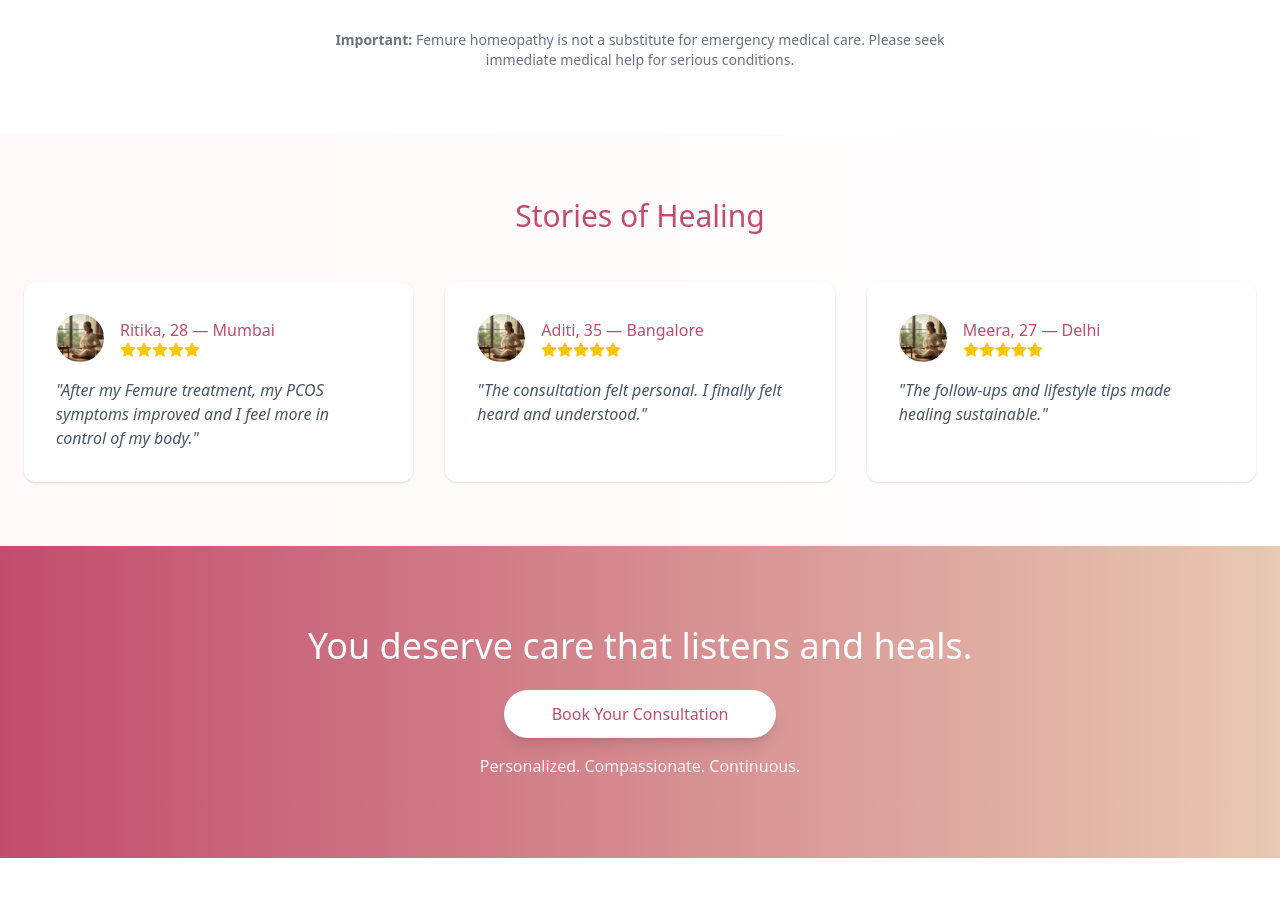
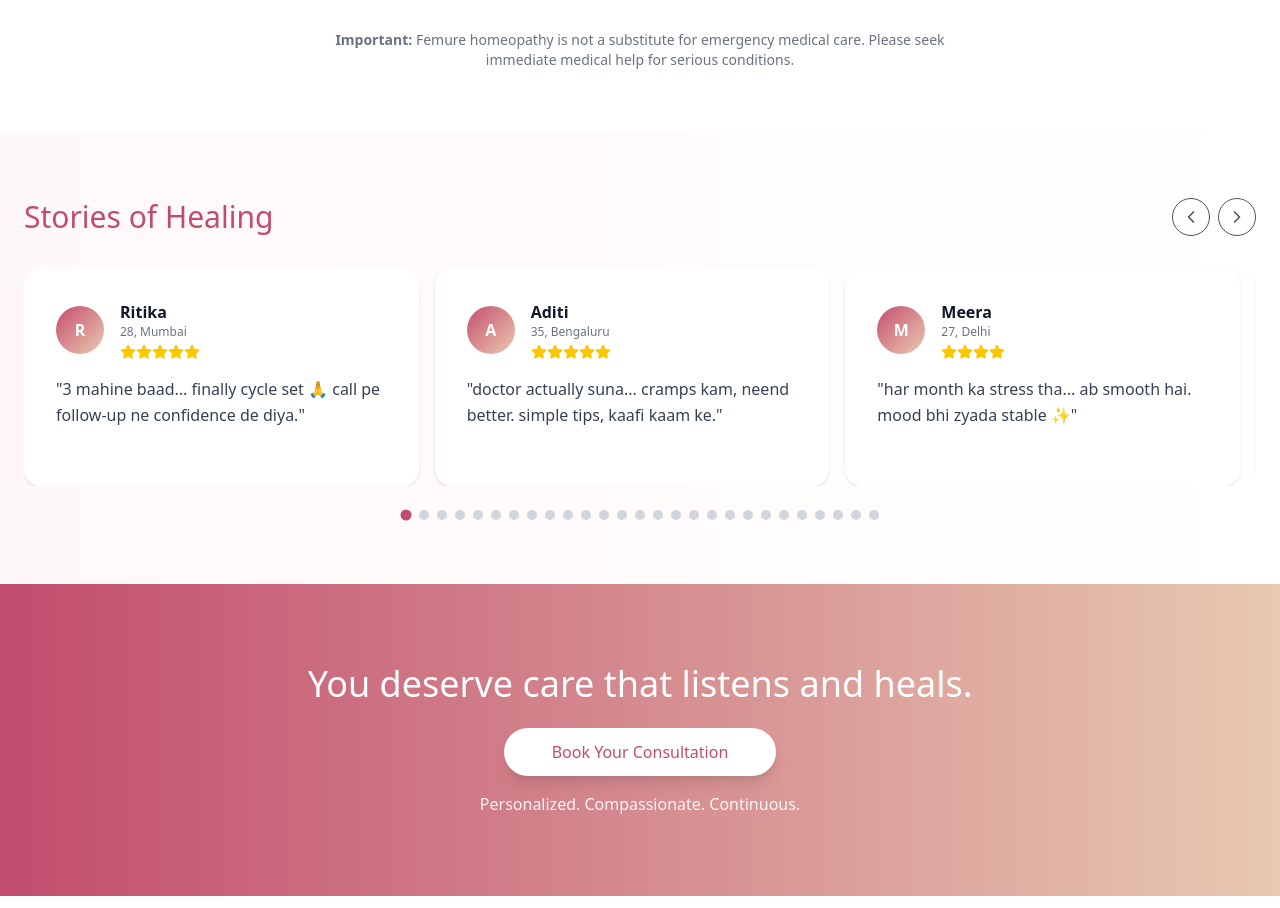
Before and after one commit to anujrathore2733/femure, a Next.js app: page / in a window 1280 px wide. Shown: the part 9100-10008 px from the top of the page. Built offline with nearby package versions, Linux system fonts and the light colour scheme; no server answers.

Commit message:
feat(testimonials): 20+ Hinglish human reviews, initials avatars, compact mobile cards

```diff
--- a/src/components/TestimonialsSection.jsx
+++ b/src/components/TestimonialsSection.jsx
@@ -1,51 +1,139 @@
-import Image from 'next/image';
-import { Star } from 'react-feather';
+import { Star, ChevronLeft, ChevronRight } from 'react-feather';
+import { useRef, useState, useEffect } from 'react';
 
 const testimonials = [
-    {
-        name: 'Ritika, 28 — Mumbai',
-        quote: 'After my Femure treatment, my PCOS symptoms improved and I feel more in control of my body.',
-        rating: 5,
-        image: '/img1.png',
-    },
-    {
-        name: 'Aditi, 35 — Bangalore',
-        quote: 'The consultation felt personal. I finally felt heard and understood.',
-        rating: 5,
-        image: '/img1.png',
-    },
-    {
-        name: 'Meera, 27 — Delhi',
-        quote: 'The follow-ups and lifestyle tips made healing sustainable.',
-        rating: 5,
-        image: '/img1.png',
-    },
+    { name: 'Ritika', meta: '28, Mumbai', quote: '3 mahine baad... finally cycle set 🙏 call pe follow‑up ne confidence de diya.', rating: 5, image: '/img1.png' },
+    { name: 'Aditi', meta: '35, Bengaluru', quote: 'doctor actually suna... cramps kam, neend better. simple tips, kaafi kaam ke.', rating: 5, image: '/img2.png' },
+    { name: 'Meera', meta: '27, Delhi', quote: 'har month ka stress tha... ab smooth hai. mood bhi zyada stable ✨', rating: 4, image: '/img3.png' },
+    { name: 'Sana', meta: '31, Pune', quote: 'pcos acne dheere dheere gaya... creams se better ye long‑term waali cheez lagi.', rating: 4, image: '/img4.png' },
+    { name: 'Nisha', meta: '29, Jaipur', quote: 'first time feel hua ki kisi ne samjha. period pain ~60% kam.', rating: 5, image: '/img1.png' },
+    { name: 'Ananya', meta: '24, Lucknow', quote: 'ghar ka khana tweak kiya bas... pms ka gussa control 😅', rating: 4, image: '/img2.png' },
+    { name: 'Kavya', meta: '33, Hyderabad', quote: 'video consult smooth... meds time pe. slow n steady change.', rating: 4, image: '/img3.png' },
+    { name: 'Priya', meta: '26, Indore', quote: 'spotting issue solve ✅ ab cycle predictable lagta.', rating: 5, image: '/img4.png' },
+    { name: 'Simran', meta: '30, Chandigarh', quote: 'bloating + cramps dono control... check‑ins helpful the.', rating: 4, image: '/img1.png' },
+    { name: 'Ishita', meta: '32, Gurgaon', quote: 'saalon baad painkillers nahi liye. relief!', rating: 5, image: '/img2.png' },
+    { name: 'Tanya', meta: '25, Noida', quote: 'pehle delay... ab on time. skin bhi thodi better 😊', rating: 4, image: '/img3.png' },
+    { name: 'Neha', meta: '34, Kolkata', quote: 'stress kam to sleep theek... overall calmer feel.', rating: 4, image: '/img4.png' },
+    { name: 'Aisha', meta: '29, Ahmedabad', quote: 'remedies gentle... side effects zero. patience rakho... result aata hai.', rating: 5, image: '/img1.png' },
+    { name: 'Pooja', meta: '27, Bhopal', quote: 'plan personalize kiya... 2 months mein clear difference.', rating: 5, image: '/img2.png' },
+    { name: 'Shruti', meta: '31, Thane', quote: 'mood swings control mein.. partner bhi notice kar raha 😄', rating: 4, image: '/img3.png' },
+    { name: 'Rhea', meta: '23, Surat', quote: 'irregular se stable. tension kam... life easy.', rating: 5, image: '/img4.png' },
+    { name: 'Gayatri', meta: '36, Nagpur', quote: 'thyroid + period dono manageable ab. slow improvements but solid.', rating: 4, image: '/img1.png' },
+    { name: 'Bhavana', meta: '28, Patna', quote: 'call notes clear... next steps simple. follow karna easy laga.', rating: 4, image: '/img2.png' },
+    { name: 'Zoya', meta: '26, Kochi', quote: 'cravings aur pms headache... dono kam. thoda time laga... worth.', rating: 4, image: '/img3.png' },
+    { name: 'Avni', meta: '30, Udaipur', quote: 'weight stable... period pehle jaisa heavy nahi. good.', rating: 3, image: '/img4.png' },
+    { name: 'Mahima', meta: '33, Amritsar', quote: 'nutrition waali call useful... realistic changes bataye.', rating: 5, image: '/img1.png' },
+    { name: 'Ira', meta: '22, Kanpur', quote: 'college schedule ke saath bhi manageable... nice.', rating: 4, image: '/img2.png' },
+    { name: 'Yashika', meta: '29, Vadodara', quote: 'cycle set + skin glow... bonus mila 😌', rating: 5, image: '/img3.png' },
+    { name: 'Srishti', meta: '27, Guwahati', quote: 'pehle doubt tha... ab believer. slow par steady.', rating: 4, image: '/img4.png' },
+    { name: 'Anushka', meta: '26, Delhi', quote: '2 lines? nahi.. bas itna: works for me 👍', rating: 4, image: '/img1.png' },
+    { name: 'Heena', meta: '35, Mumbai', quote: 'pehle cramps, mood, acne... sab ek saath trigger hota tha. ab cycle kaafi normal lagta, mind bhi shaant 🙂', rating: 5, image: '/img2.png' },
+    { name: 'Rimsha', meta: '24, Jaipur', quote: 'nice. helpful team.', rating: 4, image: '/img3.png' }
 ];
 
 export default function TestimonialsSection() {
+    const scrollRef = useRef(null);
+    const [active, setActive] = useState(0);
+    const getInitials = (name) => {
+        if (!name) return '';
+        const parts = name.trim().split(/\s+/);
+        const first = parts[0]?.[0] || '';
+        const second = parts[1]?.[0] || '';
+        return (first + second).toUpperCase();
+    };
+
+    useEffect(() => {
+        const container = scrollRef.current;
+        if (!container) return;
+        const onScroll = () => {
+            const width = container.clientWidth;
+            const idx = Math.round(container.scrollLeft / width);
+            setActive(idx);
+        };
+        container.addEventListener('scroll', onScroll, { passive: true });
+        return () => container.removeEventListener('scroll', onScroll);
+    }, []);
+
+    const scrollBySlides = (delta) => {
+        const container = scrollRef.current;
+        if (!container) return;
+        const width = container.clientWidth;
+        container.scrollTo({ left: (active + delta) * width, behavior: 'smooth' });
+    };
+
     return (
-        <section className="py-10 md:py-16" style={{ background: 'linear-gradient(to right, #FFF8F8, #FFFFFF)' }}>
+        <section className="py-10 md:py-16 bg-gradient-to-r from-[#FFF8F8] to-white">
             <div className="container mx-auto px-6">
-                <h2 className="font-headline text-3xl text-center mb-8 md:mb-12">Stories of Healing</h2>
-                <div className="grid grid-cols-1 md:grid-cols-3 gap-6 md:gap-8">
-                    {testimonials.map((testimonial, index) => (
-                        <div key={index} className="bg-white p-8 rounded-xl shadow-sm">
-                            <div className="flex items-center mb-4">
-                                <div className="w-12 h-12 rounded-full bg-femure-secondary mr-4 overflow-hidden">
-                                    <Image src={testimonial.image} alt={testimonial.name} width={48} height={48} className="w-full h-full object-cover" />
+                <div className="flex items-center justify-between mb-5 md:mb-8">
+                    <h2 className="font-headline text-xl md:text-3xl">Stories of Healing</h2>
+                    <div className="hidden md:flex items-center gap-2">
+                        <button aria-label="Previous" onClick={() => scrollBySlides(-1)} className="p-2 rounded-full border text-gray-600 hover:text-femure-primary hover:border-femure-primary transition">
+                            <ChevronLeft className="w-5 h-5" />
+                        </button>
+                        <button aria-label="Next" onClick={() => scrollBySlides(1)} className="p-2 rounded-full border text-gray-600 hover:text-femure-primary hover:border-femure-primary transition">
+                            <ChevronRight className="w-5 h-5" />
+                        </button>
+                    </div>
+                </div>
+
+                {/* Carousel */}
+                <div className="relative">
+                    <div
+                        ref={scrollRef}
+                        className="flex overflow-x-auto snap-x snap-mandatory scroll-smooth no-scrollbar"
+                        style={{ scrollBehavior: 'smooth' }}
+                    >
+                        {testimonials.map((t, i) => {
+                            const clampClass = i % 3 === 0 ? '' : i % 3 === 1 ? 'line-clamp-3' : 'line-clamp-2';
+                            return (
+                                <div key={i} className="min-w-full md:min-w-[50%] lg:min-w-[33.3333%] pr-3 md:pr-4 snap-start">
+                                    <div className="bg-white p-4 md:p-8 rounded-2xl shadow-sm h-full">
+                                        <div className="flex items-center mb-3 md:mb-4">
+                                            <div className="w-10 h-10 md:w-12 md:h-12 rounded-full mr-3 md:mr-4 flex items-center justify-center text-white font-semibold bg-gradient-to-br from-femure-primary to-femure-secondary">
+                                                <span>{getInitials(t.name)}</span>
                                             </div>
                                             <div>
-                                    <h4 className="font-medium">{testimonial.name}</h4>
-                                    <div className="flex text-yellow-400">
-                                        {Array.from({ length: testimonial.rating }).map((_, i) => (
-                                            <Star key={i} className="w-4 h-4 fill-current" />
+                                                <h4 className="font-semibold text-gray-900 text-sm md:text-base">{t.name}</h4>
+                                                <p className="text-[10px] md:text-xs text-gray-500">{t.meta}</p>
+                                                <div className="flex text-yellow-400 mt-0.5 md:mt-1">
+                                                    {Array.from({ length: t.rating }).map((_, j) => (
+                                                        <Star key={j} className="w-3.5 h-3.5 md:w-4 md:h-4 fill-current" />
                                                     ))}
                                                 </div>
                                             </div>
                                         </div>
-                            <p className="text-gray-600 italic">{`"${testimonial.quote}"`}</p>
+                                        <p className={`text-gray-700 leading-relaxed text-sm md:text-base ${clampClass}`}>{`"${t.quote}"`}</p>
                                     </div>
+                                </div>
+                            );
+                        })}
+                    </div>
+
+                    {/* Dots */}
+                    <div className="flex justify-center gap-2 mt-6">
+                        {testimonials.map((_, i) => (
+                            <button
+                                key={i}
+                                aria-label={`Go to slide ${i + 1}`}
+                                onClick={() => {
+                                    const container = scrollRef.current;
+                                    if (!container) return;
+                                    container.scrollTo({ left: i * container.clientWidth, behavior: 'smooth' });
+                                }}
+                                className={`w-2.5 h-2.5 rounded-full transition-all ${i === active ? 'bg-femure-primary scale-110' : 'bg-gray-300 hover:bg-gray-400'}`}
+                            />
                         ))}
+                    </div>
+
+                    {/* Mobile arrows */}
+                    <div className="flex md:hidden justify-center gap-4 mt-4">
+                        <button aria-label="Previous" onClick={() => scrollBySlides(-1)} className="px-3 py-2 rounded-full border text-gray-600 hover:text-femure-primary hover:border-femure-primary transition">
+                            <ChevronLeft className="w-5 h-5" />
+                        </button>
+                        <button aria-label="Next" onClick={() => scrollBySlides(1)} className="px-3 py-2 rounded-full border text-gray-600 hover:text-femure-primary hover:border-femure-primary transition">
+                            <ChevronRight className="w-5 h-5" />
+                        </button>
+                    </div>
                 </div>
             </div>
         </section>
```
Lines whose indentation alone changed are shown as unchanged.
